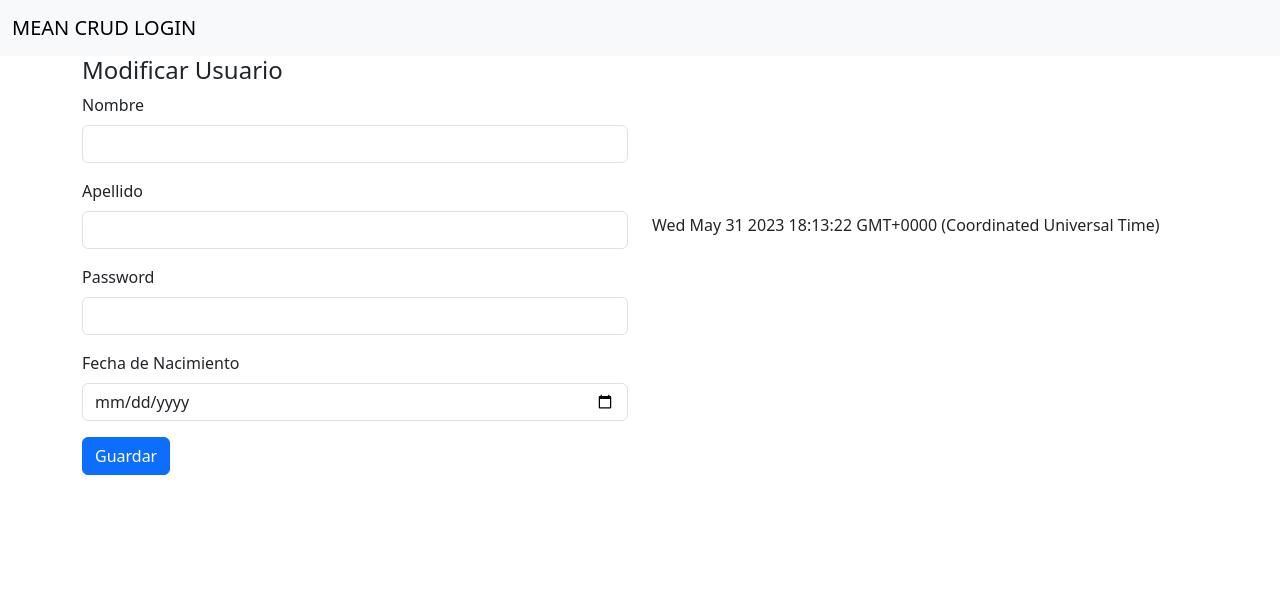
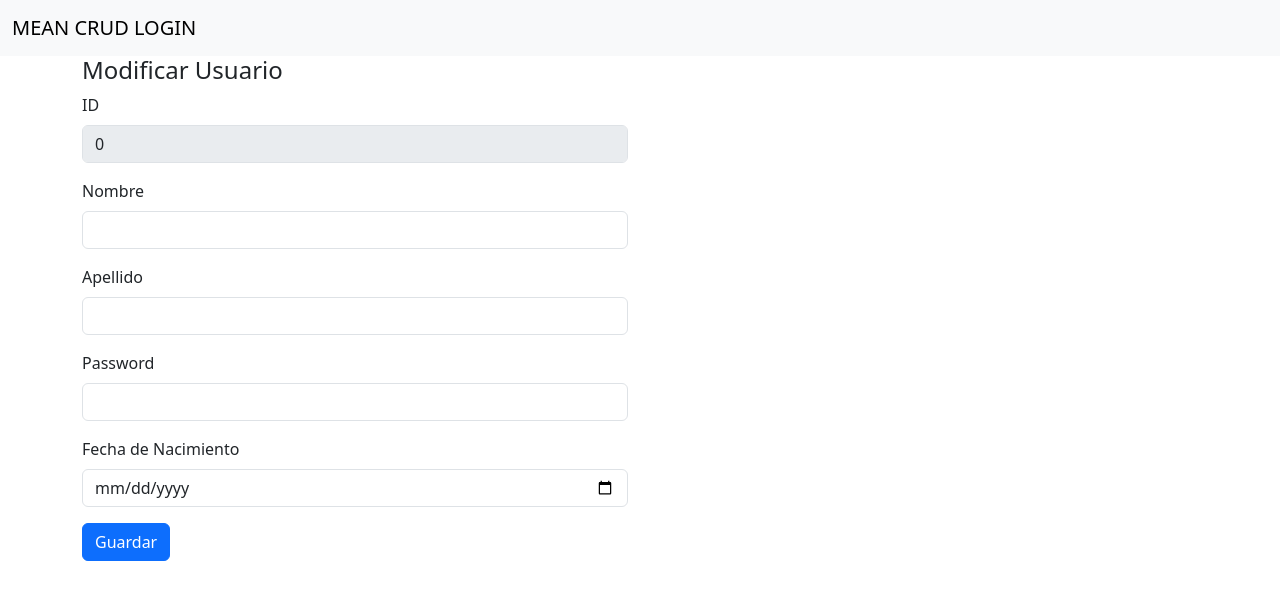
Before and after one commit to JosePater/CM-Technical-test-Frontend, an Angular app: page /update/1 in a window 1280 px wide. Shown: the top 600 px of the page. Built offline with nearby package versions, Linux system fonts and the light colour scheme; no server answers.

Commit message:
fix(update): update users, but of type any

```diff
--- a/src/app/Components/update/update.component.html
+++ b/src/app/Components/update/update.component.html
@@ -1,13 +1,13 @@
 <div class="container">
     <h4>Modificar Usuario</h4>
 
-    <div class="row">
+    <div class="row" *ngIf="user">
       <div class="col-sm-6">
           <form>
-            <!-- <div class="mb-3">
+            <div class="mb-3">
                 <label class="form-label">ID</label>
-                <input [(ngModel)]="user._id" type="number" class="form-control" name="ID">
-            </div> -->
+                <input [(ngModel)]="user._id" type="number" class="form-control" name="ID" disabled="true">
+            </div>
 
               <div class="mb-3">
                   <label class="form-label">Nombre</label>
@@ -21,7 +21,7 @@
 
              <div class="mb-3">
                   <label class="form-label">Password</label>
-                  <input [(ngModel)]="user.pass" type="password" class="form-control" name="password">
+                  <input [(ngModel)]="user.password" type="password" class="form-control" name="password">
              </div>
 
               <div class="mb-3">
@@ -35,7 +35,7 @@
       </div>
 
       <!-- Mostrar datos Agregados -->
-      <div class="col-sm-6">
+      <!-- <div class="col-sm-6" hidden>
           <form>
               <div class="mb-3">
                   <label class="form-label">{{user.name}}</label>
@@ -51,7 +51,7 @@
               </div>
           </form>
 
-      </div>
+      </div> -->
 
 
     </div>
--- a/src/app/Components/update/update.component.ts
+++ b/src/app/Components/update/update.component.ts
@@ -9,8 +9,8 @@ import { Router, ActivatedRoute } from '@angular/router'; // ActivatedRoute: rec
   styleUrls: ['./update.component.css']
 })
 export class UpdateComponent implements OnInit {
-    // let
-    user: User = {
+
+    user: any = {
       _id: 0,
       name: '',
       last_name: '',
@@ -30,8 +30,9 @@ export class UpdateComponent implements OnInit {
     if (typeof this.user._id === 'number') {
         this.UserService.getUser(id_obtenida).subscribe({
         next: res => {
-          this.user = res as User;
-          console.log("res: ",res);
+          this.user = res; // respuesta dentro de []
+          this.user = this.user[0]; // para acceder a la respuesta
+          console.log("res: ", this.user);
         },
         error: err => console.log(err)
       });
@@ -45,7 +46,7 @@ export class UpdateComponent implements OnInit {
         next: res => {
           console.log("Update: ",res);
         },
-        error: err => console.log(err)
+        error: err => console.log('Error: ->',err)
         });
     }
     this.router.navigate(['/index']); // Vuelve a la ruta de inicio
--- a/src/app/SERVICES/users.service.ts
+++ b/src/app/SERVICES/users.service.ts
@@ -37,10 +37,12 @@ export class UsersService {
 
 }
 
+// --- Interface ---
+
 export interface User {
   _id?: number;
   name?: string,
   last_name?: string,
   pass?: string,
-  _date: Date;
+  _date?: Date;
 }
```
